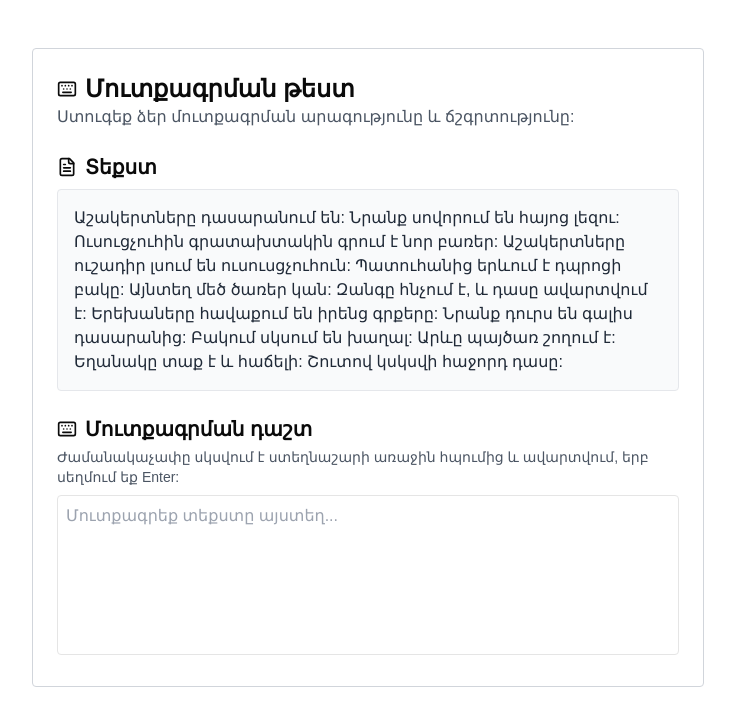
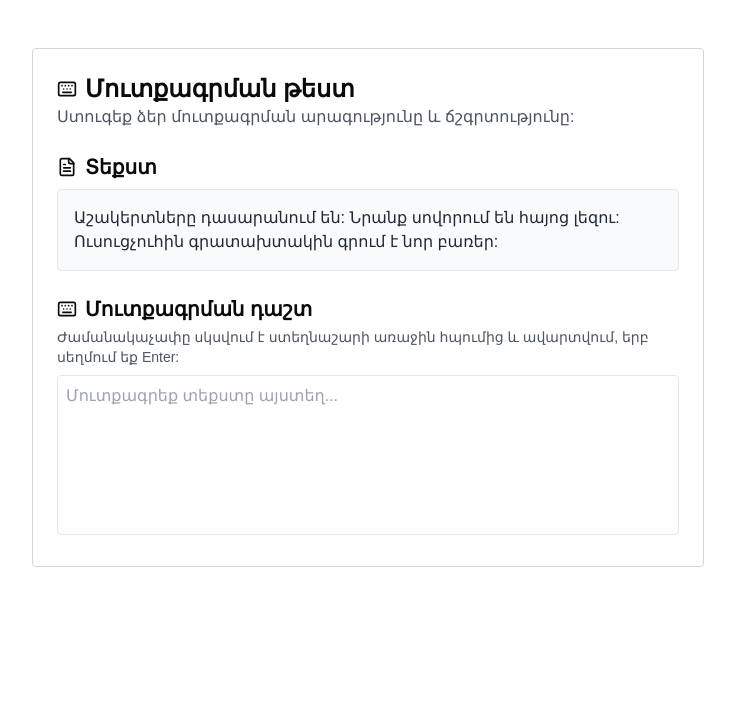
Before and after one commit to HaykAbovyan/master-thesis, a Next.js app: page / in a window 1280 px wide. Shown: the top 726 px of the page, without its empty margins (272-1007 px from the left). Built offline with nearby package versions, Linux system fonts and the light colour scheme.

Commit message:
shorter text

```diff
--- a/app/page.tsx
+++ b/app/page.tsx
@@ -7,7 +7,7 @@ import { Keyboard, FileText } from "lucide-react"; // Lucide icons
 
 // Fixed reference text for the typing test.
 const REFERENCE_TEXT =
-  "Աշակերտները դասարանում են: Նրանք սովորում են հայոց լեզու: Ուսուցչուհին գրատախտակին գրում է նոր բառեր: Աշակերտները ուշադիր լսում են ուսուսցչուհուն: Պատուհանից երևում է դպրոցի բակը: Այնտեղ մեծ ծառեր կան: Զանգը հնչում է, և դասը ավարտվում է: Երեխաները հավաքում են իրենց գրքերը: Նրանք դուրս են գալիս դասարանից: Բակում սկսում են խաղալ: Արևը պայծառ շողում է: Եղանակը տաք է և հաճելի: Շուտով կսկսվի հաջորդ դասը:";
+  "Աշակերտները դասարանում են: Նրանք սովորում են հայոց լեզու: Ուսուցչուհին գրատախտակին գրում է նոր բառեր: "//Աշակերտները ուշադիր լսում են ուսուսցչուհուն: Պատուհանից երևում է դպրոցի բակը: Այնտեղ մեծ ծառեր կան: Զանգը հնչում է, և դասը ավարտվում է: Երեխաները հավաքում են իրենց գրքերը: Նրանք դուրս են գալիս դասարանից: Բակում սկսում են խաղալ: Արևը պայծառ շողում է: Եղանակը տաք է և հաճելի: Շուտով կսկսվի հաջորդ դասը:";
 
 // Pre-calculate reference text word boundaries.
 const refWords = REFERENCE_TEXT.trim().split(/\s+/);
```
